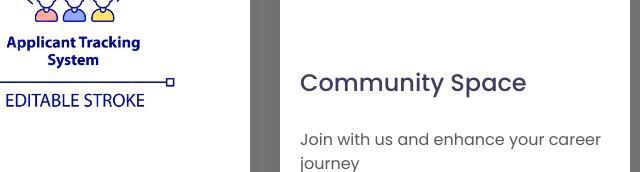
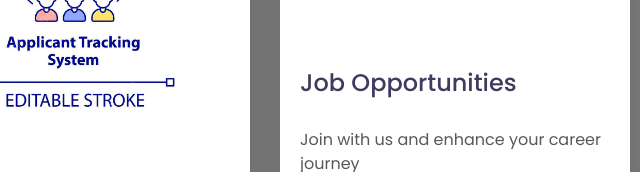
Before and after one commit to Mandeepa-De-Silva/CarrerPulse_MarketingPage, a plain HTML site: page index.html in a window 1280 px wide. Shown: the part 1968-2140 px from the top of the page, 565-1205 px from the left. Drawn offline with nearby package versions, Linux system fonts and the light colour scheme.

Commit message:
change names

```diff
--- a/index.html
+++ b/index.html
@@ -178,7 +178,7 @@
 
                         <br>
                         <br>
-                        <h5 class="card-title">Community Space</h5>
+                        <h5 class="card-title">Job Opportunities</h5>
                         <br>
                         <p class="card-text">Join with us and enhance your career journey</p>
 
```
